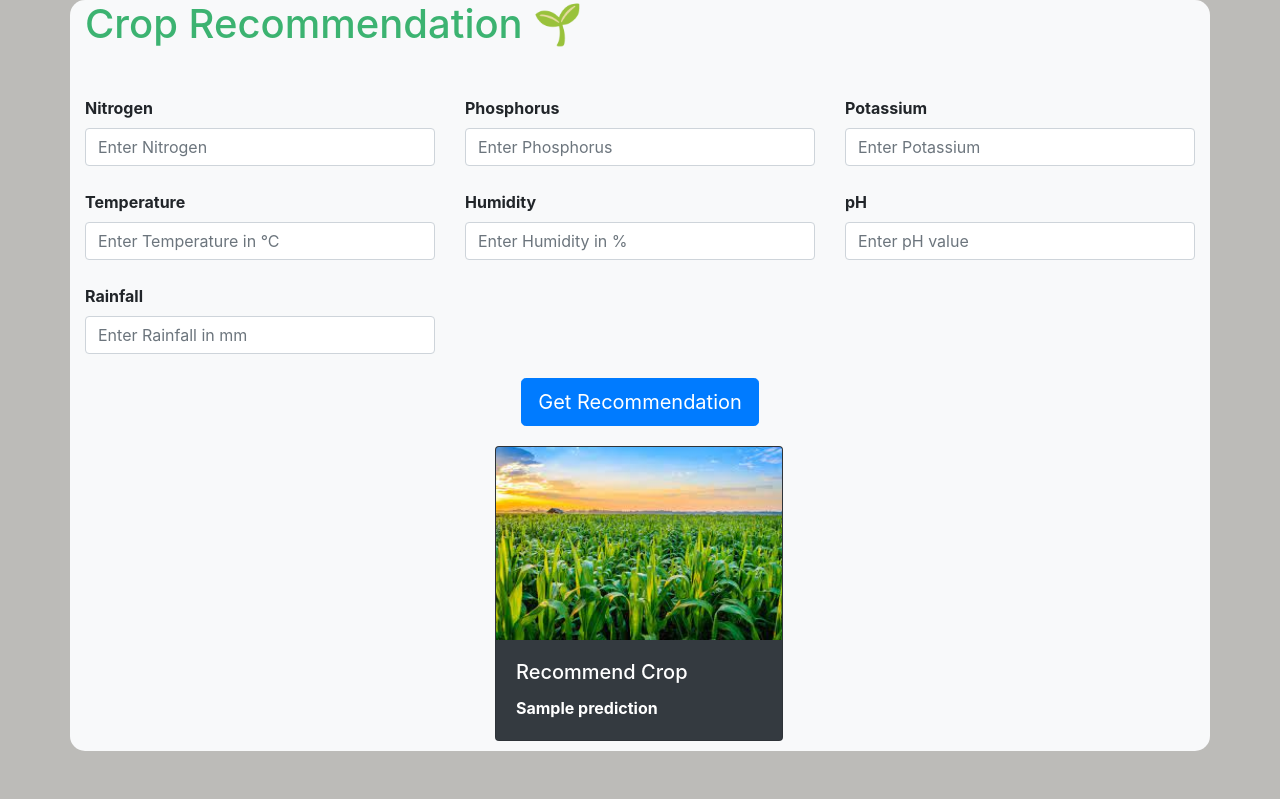
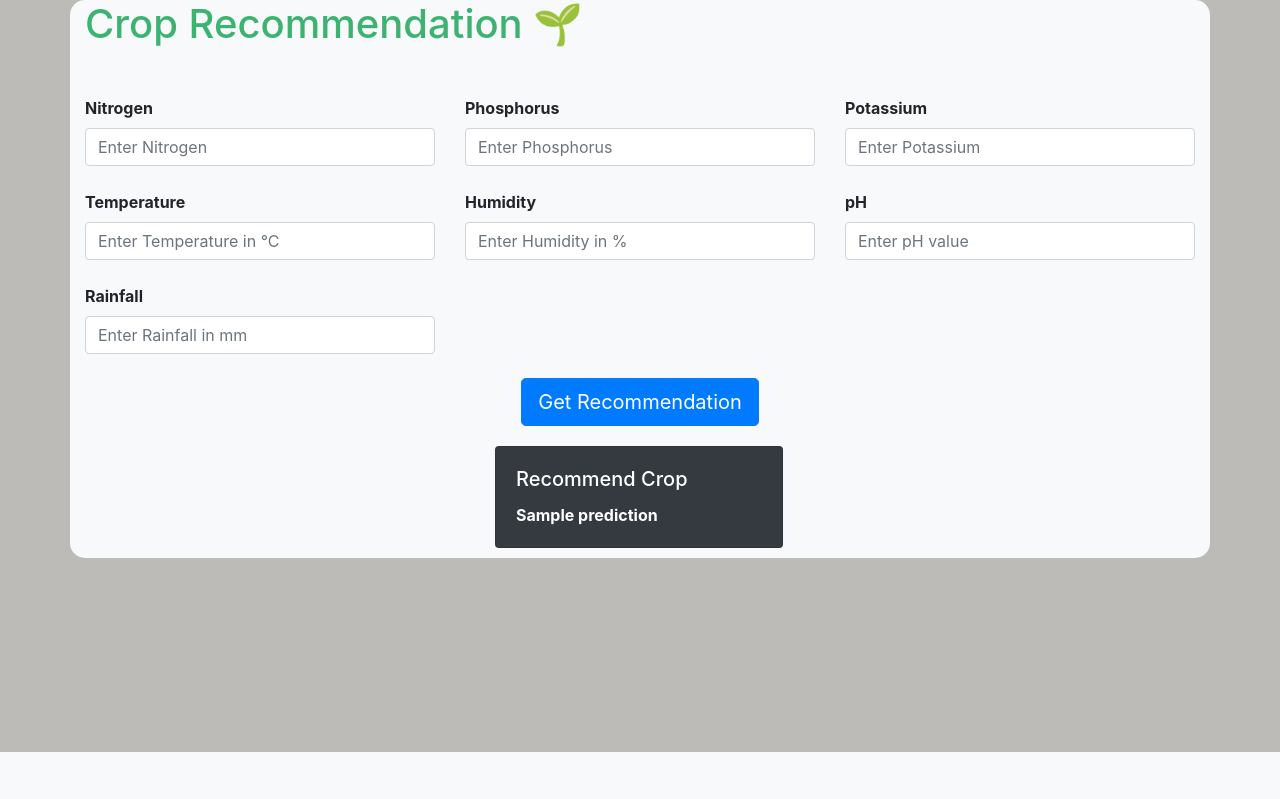
Before and after one commit to epic123q/CropEpic225, a Flask app: template templates/index.html in a window 1280 px wide. Shown: the part 48-847 px from the top of the page. After the commit the page ends 800 px from the top, so only its background shows below. Run offline with Flask 3, Linux system fonts and the light colour scheme; the template is opened without the code that fills it: most values are stand-ins (such as "Sample title", 1, 10 or a date in 2020); parts of the project's set-up code (start-up, migrations or seed data) failed here and were passed over; some libraries are stand-ins or nearby versions.

Commit message:
Update index.html

```diff
--- a/templates/index.html
+++ b/templates/index.html
@@ -86,7 +86,7 @@
 
         {% if prediction %}
 		<div class="card bg-dark" style="width: 18rem;">
-		  <img src="{{url_for('static', filename='img.jpg')}}" class="card-img-top" alt="...">
+
 		  <div class="card-body">
 			<h5 class="card-title">Recommend Crop</h5>
 			<p class="card-text">{{prediction }}</p>
```
